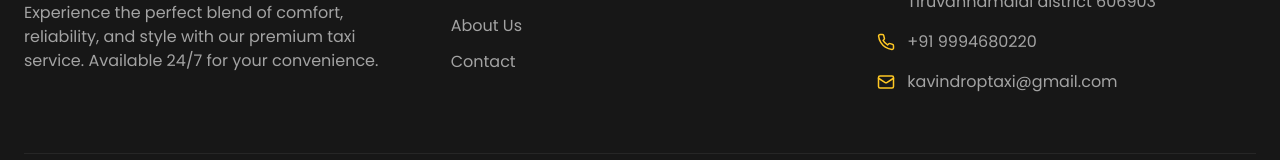
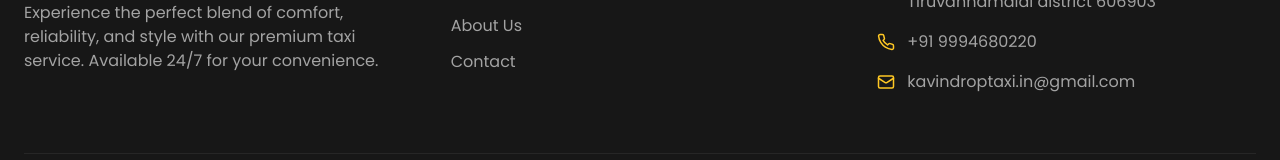
Before and after one commit to SarthakSKumar/kavindroptaxi.in, a React (Vite) app: page / in a window 1280 px wide. Shown: the part 7200-7360 px from the top of the page. Built offline with nearby package versions, Linux system fonts and the light colour scheme.

Commit message:
refactor:updated email

```diff
--- a/src/components/ContactSection.tsx
+++ b/src/components/ContactSection.tsx
@@ -107,7 +107,7 @@ const ContactSection = () => {
                   <div className="ml-4">
                     <h4 className="text-lg font-medium">Email Addresses</h4>
                     <p className="text-neutral-600 mt-1">
-                      Bookings: bookings@premiumtaxi.com <br />
+                      Bookings: kavindroptaxi.in@gmail.com<br />
 
                     </p>
                   </div>
--- a/src/components/Footer.tsx
+++ b/src/components/Footer.tsx
@@ -78,8 +78,8 @@ const Footer = () => {
               </li>
               <li className="flex items-center">
                 <Mail size={18} className="text-primary mr-3 flex-shrink-0" />
-                <a href="mailto:info@rideswift.com" className="text-neutral-400 hover:text-white transition-colors">
-                  kavindroptaxi@gmail.com
+                <a href="mailto:kavindroptaxi.in@gmail.com" className="text-neutral-400 hover:text-white transition-colors">
+                kavindroptaxi.in@gmail.com
                 </a>
               </li>
             </ul>
```
